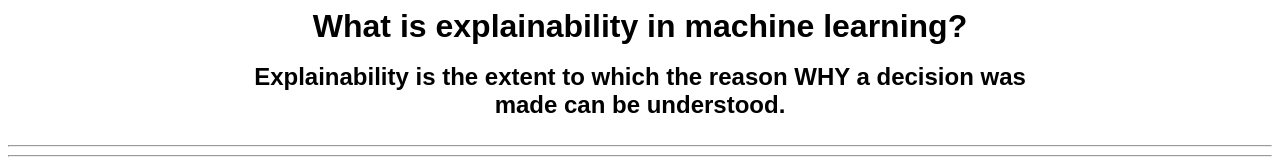
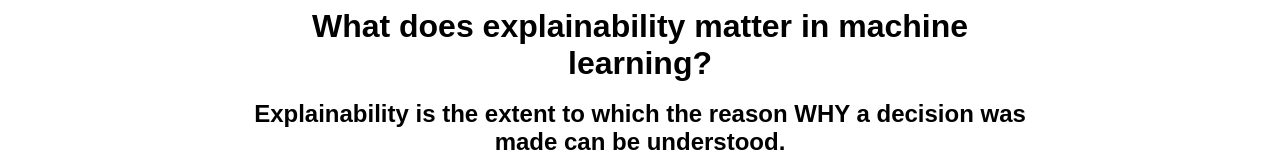
Before and after one commit to ryanhubel/whatIsExplainability, a plain HTML site: page index.html in a window 1280 px wide. Shown: the top 160 px of the page. Drawn offline with Linux system fonts and the light colour scheme.

Commit message:
Update index.html

```diff
--- a/index.html
+++ b/index.html
@@ -3,12 +3,12 @@
 <head>
   <meta charset="UTF-8">
   <meta name="viewport" content="width=device-width, initial-scale=1.0">
-  <title>What is Explainability?</title>
+  <title>Why Explainability?</title>
   <link rel="stylesheet" href="main.css">
 </head>
 <body>
 
-<h1>What is explainability in machine learning?</h1>
+<h1>What does explainability matter in machine learning?</h1>
 
 <br>
 
```
